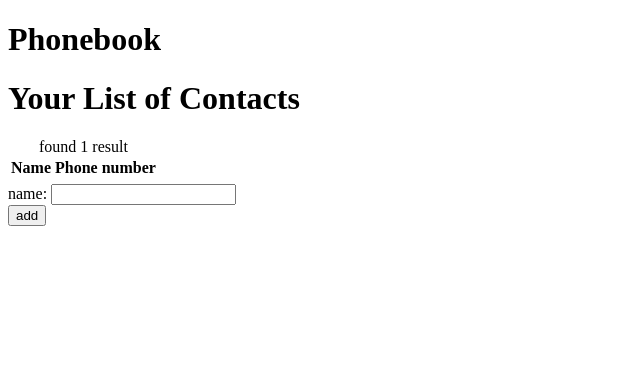
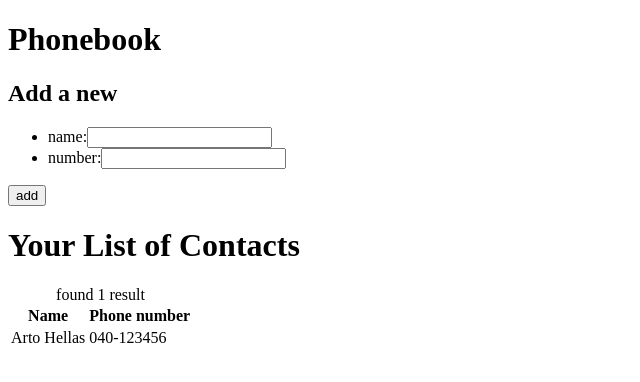
Before and after one commit to KareimGazer/FSO, a React (Vite) app in the folder part2/phonebook/: page / in a window 1280 px wide. Shown: the top 382 px of the page, without its empty margins (0-640 px from the left). Built offline with nearby package versions, Linux system fonts and the light colour scheme.

Commit message:
no duplicates in the numbers list

```diff
--- a/part2/phonebook/src/App.jsx
+++ b/part2/phonebook/src/App.jsx
@@ -5,24 +5,41 @@ import PersonForm from './PersonForm'
 import PeopleList from './PeopleList'
 
 const App = () => {
-  const [persons, setPersons] = useState([{ id: 0, name: 'Arto Hellas', number: '040-123456' }])
+  const [persons, setPersons] = useState([{ id: 1, name: 'Arto Hellas', number: '040-123456' }])
   const [newName, setNewName] = useState('')
+  const [newNumber, setNewNumber] = useState('')
+
+  const handelSubmit = (event) => {
+    event.preventDefault()
+    if(!newName || !newNumber) {
+      alert('Please enter a name and number')
+      return
+    }
+    if(persons.find(person => person.name === newName)) {
+      alert(`${newName} is already added to phonebook`)
+      return
+    }
+    if(persons.find(person => person.number === newNumber)) {
+      alert(`${newNumber} is already assigned to "${persons.filter(person => person.number === newNumber)[0].name}"`)
+      return
+    }
+    const person = {
+      id: persons.length + 1,
+      name: newName,
+      number: newNumber
+    }
+    setPersons(persons.concat(person))
+    setNewName('')
+    setNewNumber('')
+  }
 
   return (
     <>
       <Dashboard title={'Phonebook'}>
         <Filter></Filter>
-        <PersonForm />
+        <PersonForm newName={newName} onNameChange={setNewName} newNumber={newNumber} onNumberChange={setNewNumber} onSubmit={handelSubmit}/>
       </Dashboard>
       <PeopleList title={'Your List of Contacts'} people={persons}/>
-      <form>
-        <div>
-          name: <input value={newName} onChange={e => setNewName(e.target.value)}/>
-        </div>
-        <div>
-          <button type="submit">add</button>
-        </div>
-      </form>
     </>
   )
 }
--- a/part2/phonebook/src/Dashboard.jsx
+++ b/part2/phonebook/src/Dashboard.jsx
@@ -1,7 +1,8 @@
-const Dashboard = ({title}) => {
+const Dashboard = ({title, children}) => {
     return (
         <div>
             <h1>{title}</h1>
+            {children}
         </div>
     )
 }
--- a/part2/phonebook/src/PeopleList.jsx
+++ b/part2/phonebook/src/PeopleList.jsx
@@ -1,4 +1,4 @@
-const Person = (person) =>{
+const Person = ({person}) =>{
     return (
         <tr>
             <td>{person.name}</td>
@@ -20,9 +20,7 @@ const PeopleList = ({title, people}) => {
                     </tr>
                 </thead>
                 <tbody>
-                    {people.map(person => (
-                        <Person key={person.id} person={person}/>
-                    ))}
+                    {people.map(person => <Person key={person.id} person={person}/>)}
                 </tbody>
             </table>
         </>
--- a/part2/phonebook/src/PersonForm.jsx
+++ b/part2/phonebook/src/PersonForm.jsx
@@ -1,5 +1,26 @@
-const PersonForm = () => {
-
+const PersonForm = ({newName, onNameChange, newNumber, onNumberChange, onSubmit}) => {
+    return (
+        <>
+            <h2>Add a new</h2>
+            <form onSubmit={onSubmit}>
+                <ul>
+                    <li>
+                        <label htmlFor="person-name">
+                            name:
+                            <input id="person-name" type="text" value={newName} onChange={(event) => onNameChange(event.target.value)}/>
+                        </label>
+                    </li>
+                    <li>
+                        <label htmlFor="person-number">
+                            number:
+                            <input id="person-number" type="text" value={newNumber} onChange={(event) => onNumberChange(event.target.value)}/>
+                        </label>
+                    </li>
+                </ul>
+                <button type="submit">add</button>
+            </form>
+        </>
+    )
 }
 
 export default PersonForm;
```
